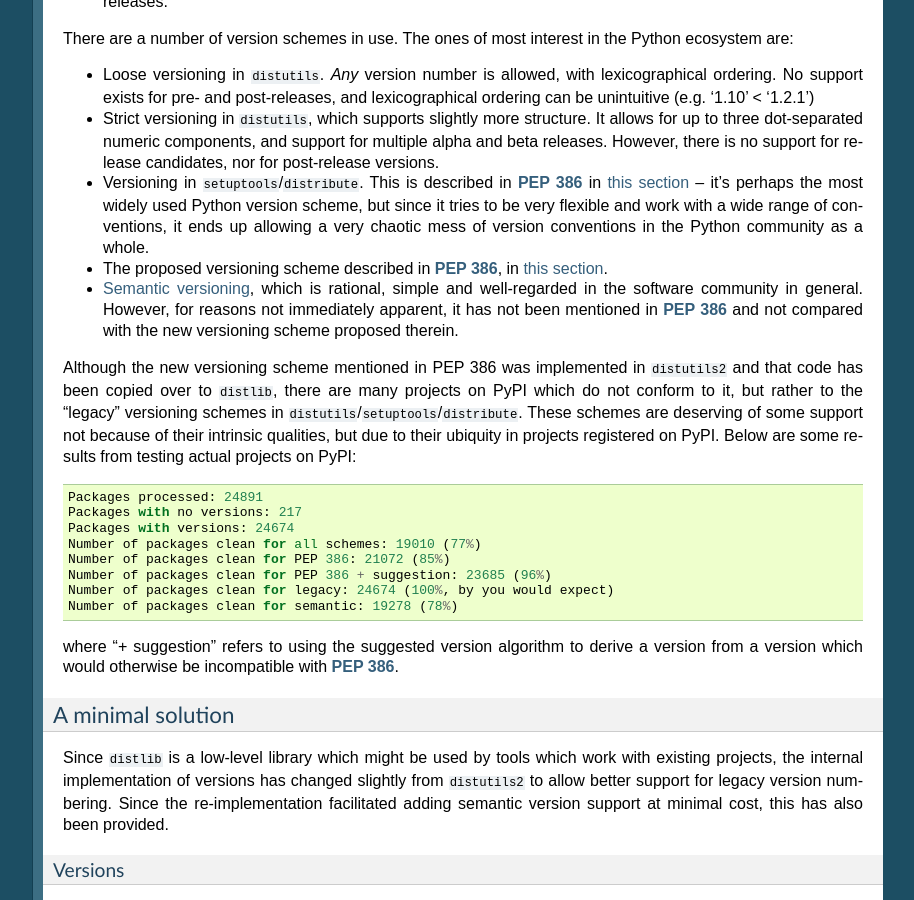
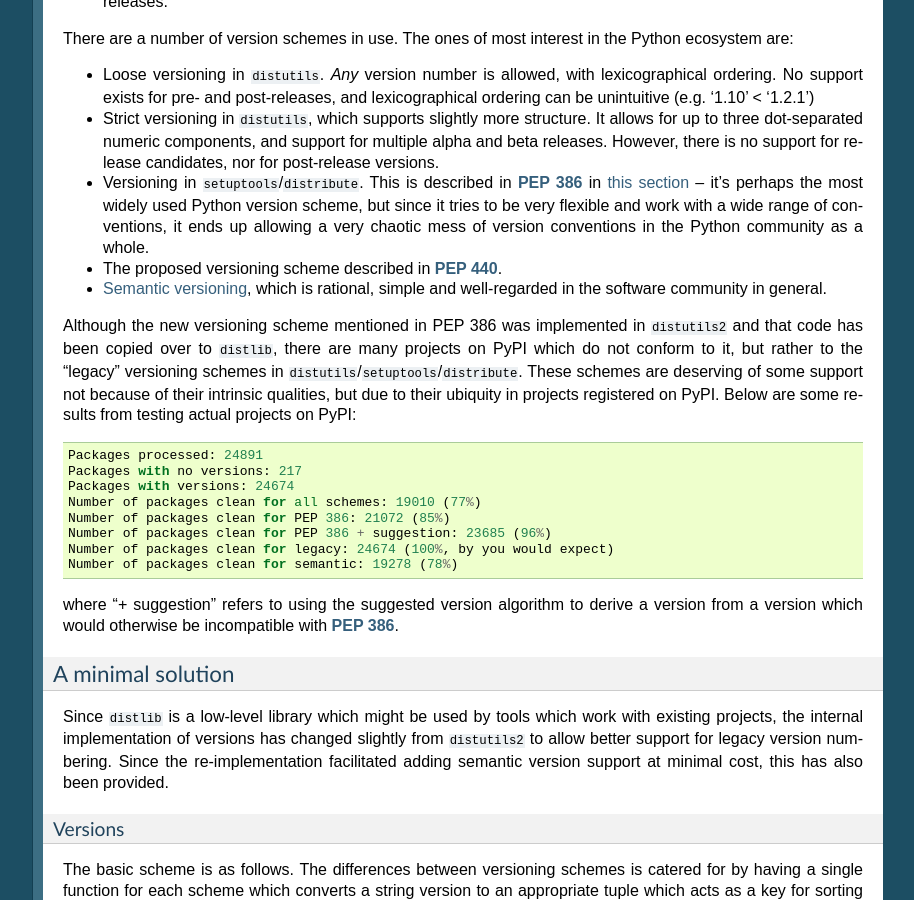
Before and after one commit to pypa/distlib, a Sphinx documentation site: the page built from docs/internals.rst, in a window 1280 px wide and 900 px high, scrolled down 10602 px. Shown: the whole window, without its empty margins (187-1101 px from the left). Built offline with Sphinx 7.4.7, drawn with Linux system fonts in a browser that asks for light colours; formulas are drawn with MathJax 3; comment, search, counter and statistics services are not loaded.

Commit message:
Changes to remove documentation build warnings.

```diff
--- a/docs/internals.rst
+++ b/docs/internals.rst
@@ -678,19 +678,17 @@
   for release candidates, nor for post-release versions.
 
 * Versioning in ``setuptools``/``distribute``. This is described in
-  :pep:`386` in `this section
-  <http://www.python.org/dev/peps/pep-0386/#setuptools>`_ -- it's perhaps the
-  most widely used Python version scheme, but since it tries to be very
-  flexible and work with a wide range of conventions, it ends up allowing a
-  very chaotic mess of version conventions in the Python community as a whole.
+  :pep:`386` in
+  `this section <http://www.python.org/dev/peps/pep-0386/#setuptools>`_ --
+  it's perhaps the most widely used Python version scheme, but since it tries
+  to be very flexible and work with a wide range of conventions, it ends up
+  allowing a very chaotic mess of version conventions in the Python community
+  as a whole.
 
-* The proposed versioning scheme described in :pep:`386`, in `this section
-  <http://www.python.org/dev/peps/pep-0386/#the-new-versioning-algorithm>`_.
+* The proposed versioning scheme described in :pep:`440`.
 
 * `Semantic versioning <http://semver.org/>`_, which is rational, simple and
-  well-regarded in the software community in general. However, for reasons
-  not immediately apparent, it has not been mentioned in :pep:`386` and not
-  compared with the new versioning scheme proposed therein.
+  well-regarded in the software community in general.
 
 Although the new versioning scheme mentioned in PEP 386 was implemented in
 ``distutils2`` and that code has been copied over to ``distlib``, there are
```
Also changed, not shown: docs/database.txt (renamed from docs/database.rst), docs/depgraph.txt (renamed from docs/depgraph.rst), docs/dist.txt (renamed from docs/dist.rst), docs/metadata.txt (renamed from docs/metadata.rst), docs/util.txt (renamed from docs/util.rst), docs/version.txt (renamed from docs/version.rst).
